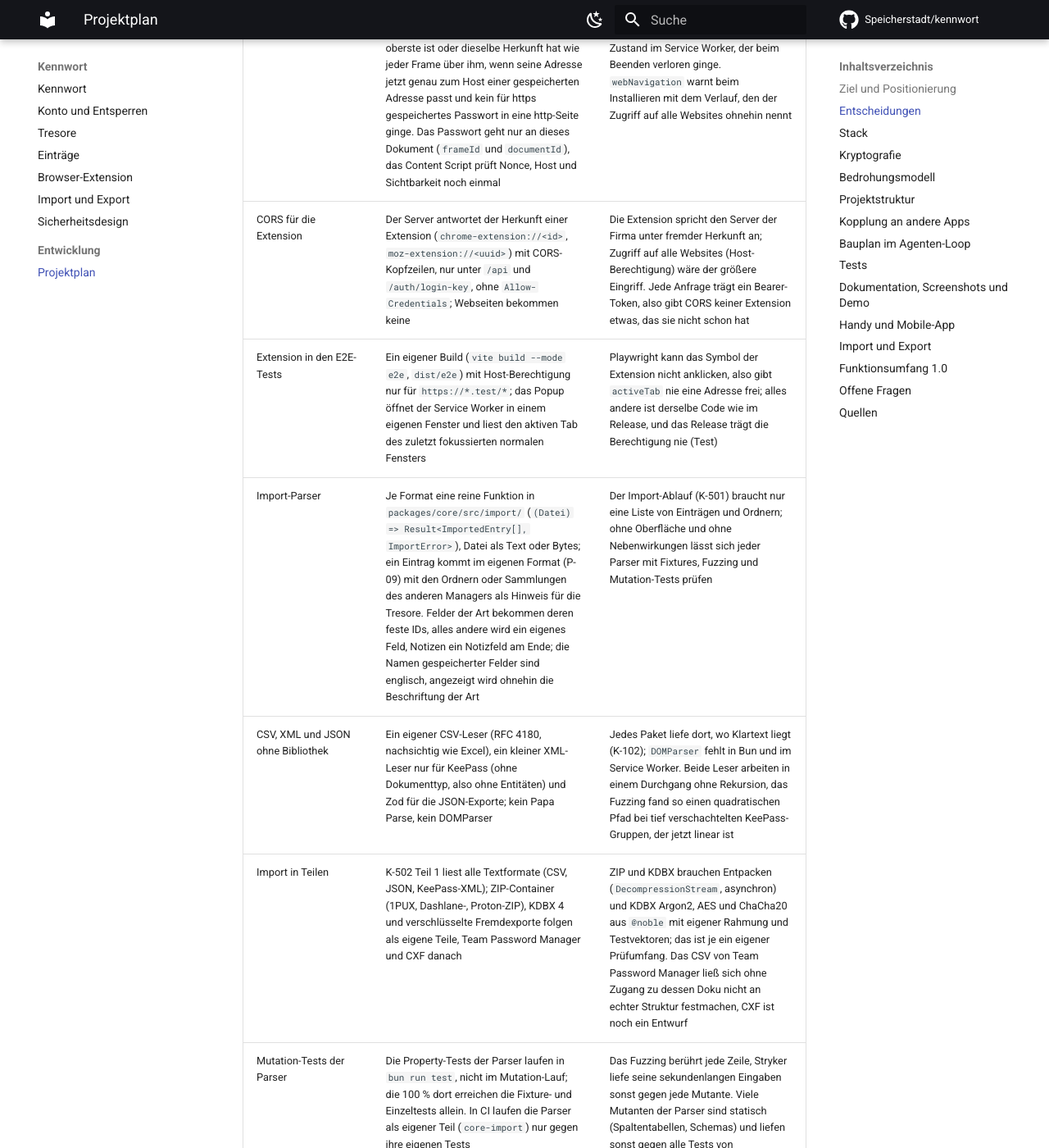
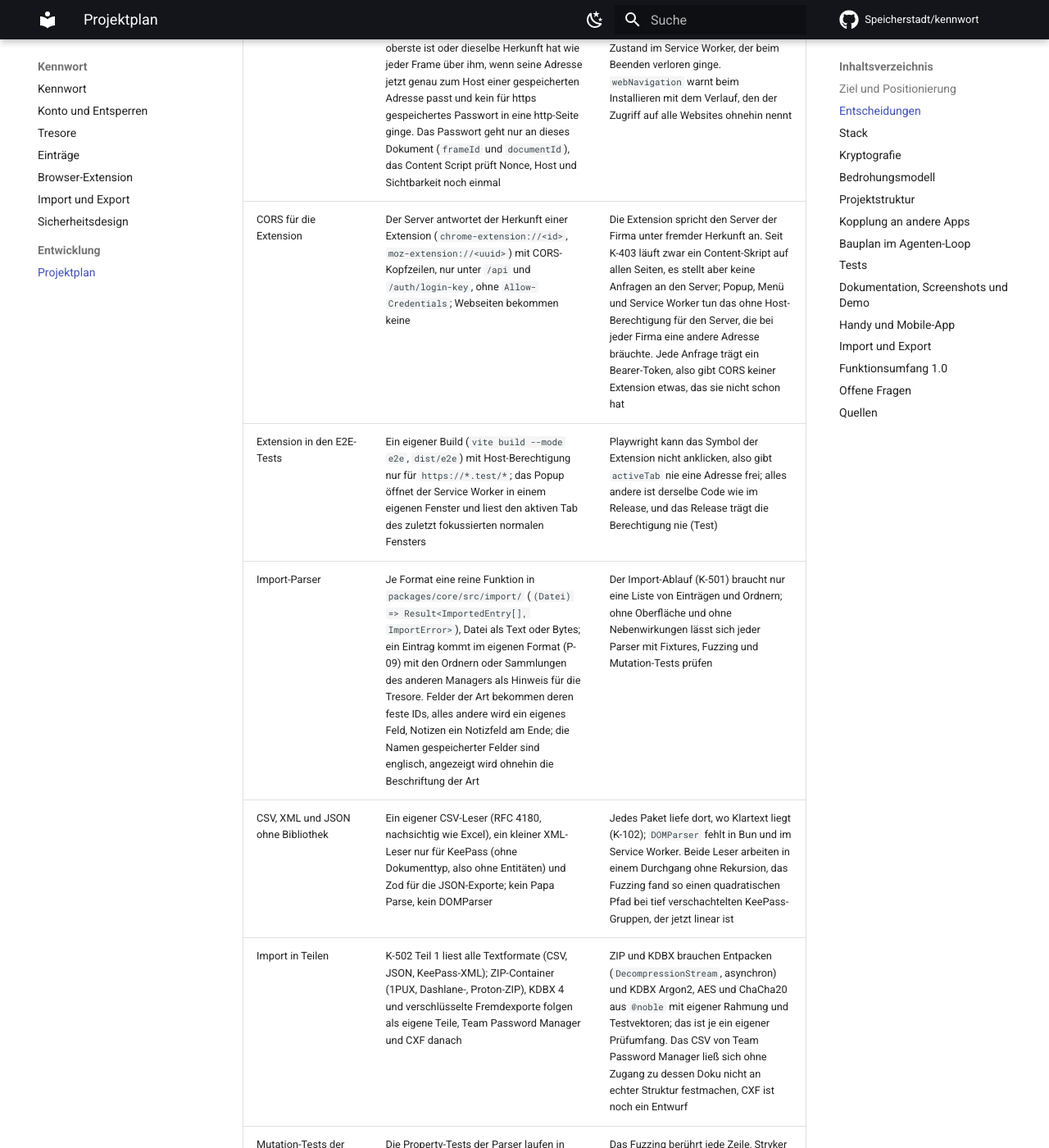
Before and after one commit to Speicherstadt/kennwort, an MkDocs documentation site: the page built from docs/plan.md, in a window 1280 px wide and 1400 px high, scrolled down 10254 px. Shown: the whole window at 82% size. Built offline with MkDocs 1.6.1 and Material for MkDocs 9.7.7, drawn with Linux system fonts in a browser that asks for light colours; comment, search, counter and statistics services are not loaded; some of the changed text lies outside the part shown.

Commit message:
docs: the CORS decision after K-403's content script
Co-Authored-By: Claude Opus 5.5 <noreply@anthropic.com>
Claude-Session: https://claude.ai/code/session_01Y3rdfXnaqLdfwSre65bgwT

```diff
--- a/docs/plan.md
+++ b/docs/plan.md
@@ -91,13 +91,12 @@ später).
 | Inline-Menü | Ein Content Script in jedem http(s)-Frame legt unter ein Login-Feld ein eigenes Element mit geschlossenem Shadow Root im Top Layer (manuelles Popover); darin ein iFrame der Menü-Seite der Extension, die als einzige Seite für Websites ladbar ist, in Chrome unter einer Adresse, die jede Browser-Sitzung wechselt (`use_dynamic_url`). Das Menü öffnet das Konto, das das Popup entsperrt hat, und lädt die Einträge selbst; es verschiebt die Sperrzeit nie. Gesperrt bietet es „Zum Entsperren öffnen“ an (öffnet das Popup) | Die Seite kann weder in das Menü sehen noch seine Adresse lesen; das Content Script hält keine Geheimnisse und keine Einträge. Ein Menü, das die Sperrzeit verschöbe, hielte die Extension offen, solange eine Seite immer wieder ein Feld fokussiert. Preis: Jedes Öffnen lädt und prüft die Einträge neu, wie ein neues Popup |
 | Ausfüllen nur nach Klick | Ausgefüllt wird nur nach einem Klick oder Enter auf einen Eintrag im Menü, den der Browser zustellt (`isTrusted`). Das Menü muss dabei seit 500 ms ohne Unterbrechung sichtbar sein, gemessen mit IntersectionObserver v2 (`trackVisibility`), und 300 ms nach dem Klick noch immer. Vor dem Schreiben prüft das Content Script von der Seite aus noch einmal: Popover offen, ganz im Bild, weder das Element noch ein Vorfahre durchsichtig, gefiltert, beschnitten oder maskiert, nichts nach dem Menü in den Top Layer gekommen, und der Hit-Test der Seite trifft das Element in der Mitte und an allen Ecken. Firefox kennt v2 nicht: Dort füllt das Menü nicht aus und sagt das | Abwehr des DOM-basierten Clickjackings auf Extension-Menüs (Marek Tóth, DEF CON 33, 2025): Die Seite deckt das Menü ab oder macht es durchsichtig und lässt den Klick hindurch. v2 sieht in Chromium Abdeckungen, auch solche mit `pointer-events: none`, aber keine Deckkraft, die die Seite setzt (E2E-Test); die Prüfung des Content Scripts sieht Deckkraft und Abdeckungen im Dokument, aber keine in fremden geschlossenen Shadow Roots mit `pointer-events: none`. Erst beide zusammen decken beides ab. Restrisiko: eine Abdeckung, die kürzer als etwa 100 ms um den Klick herum liegt |
 | Ausfüllen nur im geprüften Frame | Der Service Worker fragt bei jeder Anfrage des Menüs den Frame-Baum des Tabs ab (`webNavigation`), lässt sich vom Content Script des einen Frames bestätigen, dass es das Menü mit dieser Nonce geöffnet hat, und füllt nur, wenn dieser Frame der oberste ist oder dieselbe Herkunft hat wie jeder Frame über ihm, wenn seine Adresse jetzt genau zum Host einer gespeicherten Adresse passt und kein für https gespeichertes Passwort in eine http-Seite ginge. Das Passwort geht nur an dieses Dokument (`frameId` und `documentId`), das Content Script prüft Nonce, Host und Sichtbarkeit noch einmal | Der Frame-Baum des Browsers listet die Frames der Extension nicht, also kann der Service Worker nicht vom Menü auf seinen Frame schließen; die Nonce kennen nur das Content Script und sein eigener Menü-Frame. Kein Zustand im Service Worker, der beim Beenden verloren ginge. `webNavigation` warnt beim Installieren mit dem Verlauf, den der Zugriff auf alle Websites ohnehin nennt |
-| CORS für die Extension | Der Server antwortet der Herkunft einer Extension (`chrome-extension://<id>`, `moz-extension://<uuid>`) mit CORS-Kopfzeilen, nur unter `/api` und `/auth/login-key`, ohne `Allow-Credentials`; Webseiten bekommen keine | Die Extension spricht den Server der Firma unter fremder Herkunft an; Zugriff auf alle Websites (Host-Berechtigung) wäre der größere Eingriff. Jede Anfrage trägt ein Bearer-Token, also gibt CORS keiner Extension etwas, das sie nicht schon hat |
+| CORS für die Extension | Der Server antwortet der Herkunft einer Extension (`chrome-extension://<id>`, `moz-extension://<uuid>`) mit CORS-Kopfzeilen, nur unter `/api` und `/auth/login-key`, ohne `Allow-Credentials`; Webseiten bekommen keine | Die Extension spricht den Server der Firma unter fremder Herkunft an. Seit K-403 läuft zwar ein Content-Skript auf allen Seiten, es stellt aber keine Anfragen an den Server; Popup, Menü und Service Worker tun das ohne Host-Berechtigung für den Server, die bei jeder Firma eine andere Adresse bräuchte. Jede Anfrage trägt ein Bearer-Token, also gibt CORS keiner Extension etwas, das sie nicht schon hat |
 | Extension in den E2E-Tests | Ein eigener Build (`vite build --mode e2e`, `dist/e2e`) mit Host-Berechtigung nur für `https://*.test/*`; das Popup öffnet der Service Worker in einem eigenen Fenster und liest den aktiven Tab des zuletzt fokussierten normalen Fensters | Playwright kann das Symbol der Extension nicht anklicken, also gibt `activeTab` nie eine Adresse frei; alles andere ist derselbe Code wie im Release, und das Release trägt die Berechtigung nie (Test) |
 | Import-Parser | Je Format eine reine Funktion in `packages/core/src/import/` (`(Datei) => Result<ImportedEntry[], ImportError>`), Datei als Text oder Bytes; ein Eintrag kommt im eigenen Format (P-09) mit den Ordnern oder Sammlungen des anderen Managers als Hinweis für die Tresore. Felder der Art bekommen deren feste IDs, alles andere wird ein eigenes Feld, Notizen ein Notizfeld am Ende; die Namen gespeicherter Felder sind englisch, angezeigt wird ohnehin die Beschriftung der Art | Der Import-Ablauf (K-501) braucht nur eine Liste von Einträgen und Ordnern; ohne Oberfläche und ohne Nebenwirkungen lässt sich jeder Parser mit Fixtures, Fuzzing und Mutation-Tests prüfen |
 | CSV, XML und JSON ohne Bibliothek | Ein eigener CSV-Leser (RFC 4180, nachsichtig wie Excel), ein kleiner XML-Leser nur für KeePass (ohne Dokumenttyp, also ohne Entitäten) und Zod für die JSON-Exporte; kein Papa Parse, kein DOMParser | Jedes Paket liefe dort, wo Klartext liegt (K-102); `DOMParser` fehlt in Bun und im Service Worker. Beide Leser arbeiten in einem Durchgang ohne Rekursion, das Fuzzing fand so einen quadratischen Pfad bei tief verschachtelten KeePass-Gruppen, der jetzt linear ist |
 | Import in Teilen | K-502 Teil 1 liest alle Textformate (CSV, JSON, KeePass-XML); ZIP-Container (1PUX, Dashlane-, Proton-ZIP), KDBX 4 und verschlüsselte Fremdexporte folgen als eigene Teile, Team Password Manager und CXF danach | ZIP und KDBX brauchen Entpacken (`DecompressionStream`, asynchron) und KDBX Argon2, AES und ChaCha20 aus `@noble` mit eigener Rahmung und Testvektoren; das ist je ein eigener Prüfumfang. Das CSV von Team Password Manager ließ sich ohne Zugang zu dessen Doku nicht an echter Struktur festmachen, CXF ist noch ein Entwurf |
 | Mutation-Tests der Parser | Die Property-Tests der Parser laufen in `bun run test`, nicht im Mutation-Lauf; die 100 % dort erreichen die Fixture- und Einzeltests allein. In CI laufen die Parser als eigener Teil (`core-import`) nur gegen ihre eigenen Tests | Das Fuzzing berührt jede Zeile, Stryker liefe seine sekundenlangen Eingaben sonst gegen jede Mutante. Viele Mutanten der Parser sind statisch (Spaltentabellen, Schemas) und liefen sonst gegen alle Tests von `packages/core`, obwohl nur die Parser-Tests sie benutzen |
-| Extension in den E2E-Tests | Ein eigener Build (`vite build --mode e2e`, `dist/e2e`) mit Host-Berechtigung nur für `https://*.test/*`; das Popup öffnet der Service Worker in einem eigenen Fenster und liest den aktiven Tab des zuletzt fokussierten normalen Fensters | Playwright kann das Symbol der Extension nicht anklicken, also gibt `activeTab` nie eine Adresse frei; alles andere ist derselbe Code wie im Release, und das Release trägt die Berechtigung nie (Test). Die Testseiten liefert Playwright selbst aus (`context.route`), Phishing-Domain und fremdes iFrame liegen unter `.test` |
 
 ## Stack
 
```
